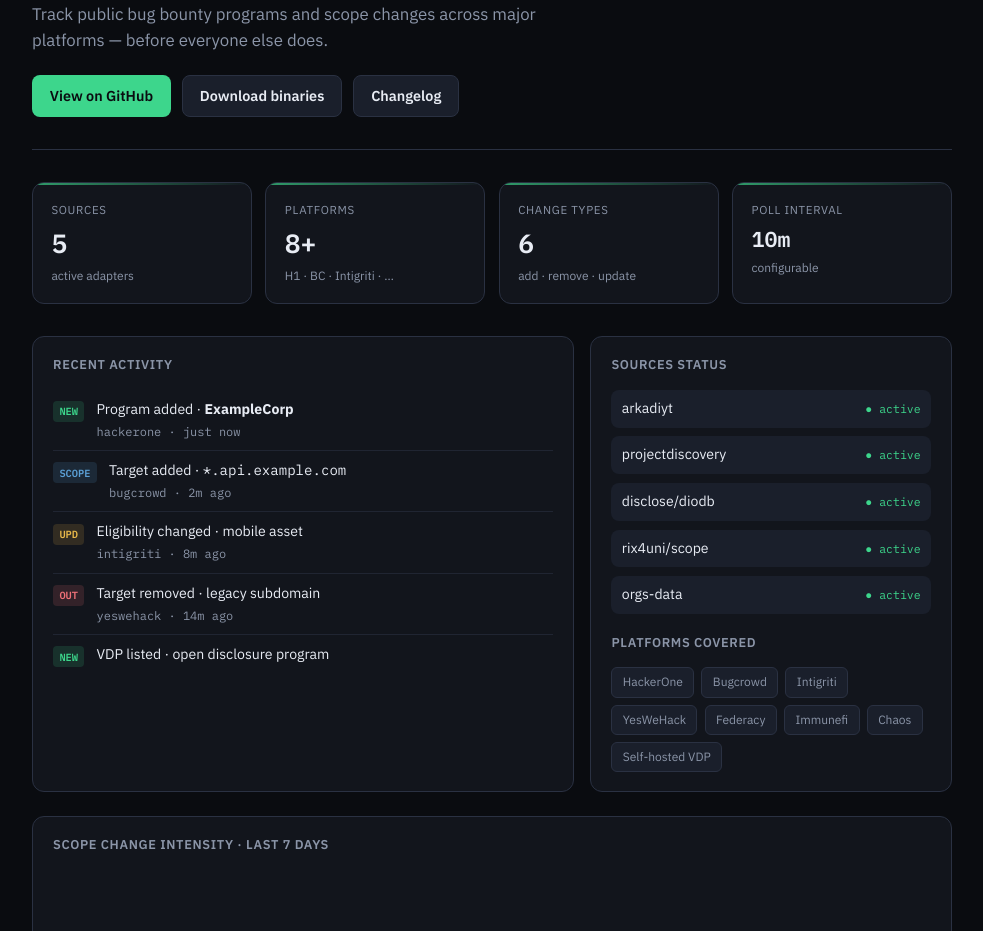
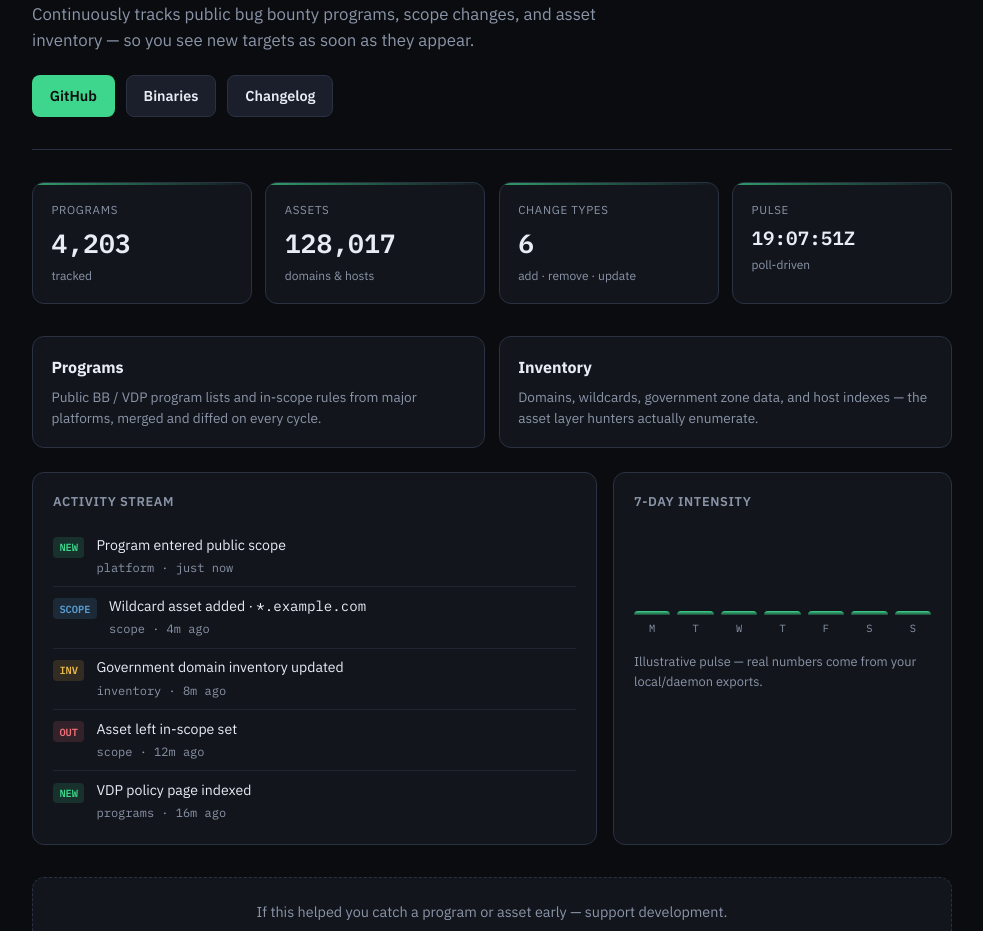
Before and after one commit to nestho/bbmonitor, a plain HTML site: page docs/index.html in a window 1280 px wide. Shown: the part 128-1059 px from the top of the page, without its empty margins (148-1131 px from the left). Drawn offline with Linux system fonts and the light colour scheme.

Commit message:
docs: live page without naming upstream sources; architecture note

```diff
--- a/docs/index.html
+++ b/docs/index.html
@@ -3,71 +3,54 @@
 <head>
   <meta charset="UTF-8" />
   <meta name="viewport" content="width=device-width, initial-scale=1.0" />
-  <title>bbmonitor — Bug Bounty Scope Monitor</title>
-  <meta name="description" content="Real-time public bug bounty scope monitor. Track new programs, scope changes, and assets across major platforms." />
-  <link rel="preconnect" href="https://fonts.googleapis.com" />
-  <link href="https://fonts.googleapis.com/css2?family=IBM+Plex+Mono:wght@400;500;600&family=IBM+Plex+Sans:wght@400;500;600;700&display=swap" rel="stylesheet" />
+  <title>bbmonitor — scope &amp; inventory radar</title>
+  <link href="https://fonts.googleapis.com/css2?family=IBM+Plex+Mono:wght@400;600&family=IBM+Plex+Sans:wght@400;500;600;700&display=swap" rel="stylesheet" />
   <style>
-    :root {
-      --bg: #0a0c10; --surface: #12151c; --surface2: #1a1f2b; --border: #2a3142;
-      --text: #e8ecf4; --muted: #8b95a8; --green: #3dd68c; --cyan: #5b9fd4;
-      --amber: #e8b84a; --red: #f07178;
-    }
-    * { box-sizing: border-box; margin: 0; padding: 0; }
-    body { font-family: "IBM Plex Sans", system-ui, sans-serif; background: var(--bg); color: var(--text); line-height: 1.55; min-height: 100vh; }
-    .mono { font-family: "IBM Plex Mono", monospace; }
-    .wrap { max-width: 960px; margin: 0 auto; padding: 2rem 1.25rem 4rem; }
-    .hero { padding: 2.5rem 0 2rem; border-bottom: 1px solid var(--border); margin-bottom: 2rem; }
-    .hero-top { display: flex; align-items: center; justify-content: space-between; flex-wrap: wrap; gap: 1rem; }
-    .logo { font-size: 1.75rem; font-weight: 700; letter-spacing: -0.03em; }
-    .logo span { color: var(--green); }
-    .live-pill { display: inline-flex; align-items: center; gap: 0.45rem; background: rgba(61,214,140,0.12); border: 1px solid rgba(61,214,140,0.35); color: var(--green); font-size: 0.75rem; font-weight: 600; padding: 0.3rem 0.7rem; border-radius: 999px; }
-    .live-dot { width: 7px; height: 7px; border-radius: 50%; background: var(--green); animation: pulse 1.6s infinite; }
-    @keyframes pulse { 0% { box-shadow: 0 0 0 0 rgba(61,214,140,0.45); } 70% { box-shadow: 0 0 0 8px rgba(61,214,140,0); } 100% { box-shadow: 0 0 0 0 rgba(61,214,140,0); } }
-    .tagline { margin-top: 0.85rem; color: var(--muted); font-size: 1.05rem; max-width: 36rem; }
-    .hero-actions { margin-top: 1.4rem; display: flex; gap: 0.7rem; flex-wrap: wrap; }
-    .btn { display: inline-flex; align-items: center; gap: 0.4rem; padding: 0.55rem 1.05rem; border-radius: 8px; font-weight: 600; font-size: 0.9rem; text-decoration: none; border: 1px solid transparent; }
-    .btn-primary { background: var(--green); color: #0a0c10; }
-    .btn-ghost { background: var(--surface2); color: var(--text); border-color: var(--border); }
-    .stats { display: grid; grid-template-columns: repeat(4, 1fr); gap: 0.85rem; margin-bottom: 2rem; }
-    @media (max-width: 700px) { .stats { grid-template-columns: repeat(2, 1fr); } }
-    .stat { background: var(--surface); border: 1px solid var(--border); border-radius: 12px; padding: 1.1rem 1.15rem; position: relative; overflow: hidden; }
-    .stat::after { content: ""; position: absolute; top: 0; left: 0; right: 0; height: 2px; background: linear-gradient(90deg, var(--green), transparent); opacity: 0.7; }
-    .stat-label { font-size: 0.72rem; text-transform: uppercase; letter-spacing: 0.06em; color: var(--muted); }
-    .stat-value { font-family: "IBM Plex Mono", monospace; font-size: 1.65rem; font-weight: 600; margin-top: 0.25rem; }
-    .stat-sub { font-size: 0.75rem; color: var(--muted); margin-top: 0.2rem; }
-    .grid-2 { display: grid; grid-template-columns: 1.2fr 0.8fr; gap: 1rem; margin-bottom: 1.5rem; }
-    @media (max-width: 800px) { .grid-2 { grid-template-columns: 1fr; } }
-    .panel { background: var(--surface); border: 1px solid var(--border); border-radius: 12px; padding: 1.15rem 1.25rem; }
-    .panel h2 { font-size: 0.8rem; text-transform: uppercase; letter-spacing: 0.05em; color: var(--muted); margin-bottom: 0.9rem; font-weight: 600; }
-    .feed { list-style: none; max-height: 280px; overflow-y: auto; }
-    .feed li { display: flex; gap: 0.75rem; padding: 0.55rem 0; border-bottom: 1px solid rgba(42,49,66,0.6); font-size: 0.88rem; }
-    .feed-badge { flex-shrink: 0; font-family: "IBM Plex Mono", monospace; font-size: 0.65rem; font-weight: 600; padding: 0.15rem 0.4rem; border-radius: 4px; height: fit-content; margin-top: 0.15rem; }
-    .b-new { background: rgba(61,214,140,0.15); color: var(--green); }
-    .b-scope { background: rgba(91,159,212,0.15); color: var(--cyan); }
-    .b-out { background: rgba(240,113,120,0.15); color: var(--red); }
-    .b-upd { background: rgba(232,184,74,0.15); color: var(--amber); }
-    .feed-meta { color: var(--muted); font-size: 0.75rem; margin-top: 0.15rem; }
-    .sources { display: flex; flex-direction: column; gap: 0.55rem; }
-    .src-row { display: flex; align-items: center; justify-content: space-between; padding: 0.5rem 0.65rem; background: var(--surface2); border-radius: 8px; font-size: 0.88rem; }
-    .src-status { font-family: "IBM Plex Mono", monospace; font-size: 0.72rem; color: var(--green); }
-    .bars { display: flex; align-items: flex-end; gap: 0.45rem; height: 100px; margin-top: 0.5rem; }
-    .bar-col { flex: 1; display: flex; flex-direction: column; align-items: center; gap: 0.3rem; }
-    .bar { width: 100%; border-radius: 4px 4px 0 0; background: linear-gradient(180deg, var(--green), rgba(61,214,140,0.25)); min-height: 4px; transition: height 0.6s ease; }
-    .bar-label { font-size: 0.65rem; color: var(--muted); font-family: "IBM Plex Mono", monospace; }
-    .chips { display: flex; flex-wrap: wrap; gap: 0.45rem; margin-top: 0.4rem; }
-    .chip { font-size: 0.75rem; padding: 0.3rem 0.65rem; border-radius: 6px; background: var(--surface2); border: 1px solid var(--border); color: var(--muted); }
-    .features { display: grid; grid-template-columns: repeat(3, 1fr); gap: 0.85rem; margin: 1.5rem 0; }
-    @media (max-width: 700px) { .features { grid-template-columns: 1fr; } }
-    .feat { background: var(--surface); border: 1px solid var(--border); border-radius: 12px; padding: 1.1rem; }
-    .feat h3 { font-size: 0.95rem; margin-bottom: 0.3rem; }
-    .feat p { font-size: 0.82rem; color: var(--muted); }
-    .donate { margin-top: 2rem; padding: 1.4rem; border: 1px dashed var(--border); border-radius: 12px; text-align: center; background: var(--surface); }
-    .donate p { color: var(--muted); font-size: 0.9rem; margin-bottom: 0.6rem; }
-    .wallet-label { font-size: 0.75rem; color: var(--muted); margin: 0.7rem 0 0.25rem; }
-    .wallet { font-family: "IBM Plex Mono", monospace; font-size: 0.8rem; background: var(--surface2); padding: 0.5rem 0.7rem; border-radius: 6px; word-break: break-all; border: 1px solid var(--border); display: block; }
-    footer { margin-top: 2.5rem; padding-top: 1.25rem; border-top: 1px solid var(--border); text-align: center; color: var(--muted); font-size: 0.8rem; }
-    footer a { color: var(--cyan); text-decoration: none; }
+    :root { --bg:#0a0c10; --s:#12151c; --s2:#1a1f2b; --b:#2a3142; --t:#e8ecf4; --m:#8b95a8; --g:#3dd68c; --c:#5b9fd4; --a:#e8b84a; --r:#f07178; }
+    *{box-sizing:border-box;margin:0;padding:0}
+    body{font-family:"IBM Plex Sans",system-ui,sans-serif;background:var(--bg);color:var(--t);line-height:1.55;min-height:100vh}
+    .mono{font-family:"IBM Plex Mono",monospace}
+    .wrap{max-width:960px;margin:0 auto;padding:2rem 1.25rem 4rem}
+    .hero{padding:2.5rem 0 2rem;border-bottom:1px solid var(--b);margin-bottom:2rem}
+    .hero-top{display:flex;align-items:center;justify-content:space-between;flex-wrap:wrap;gap:1rem}
+    .logo{font-size:1.75rem;font-weight:700;letter-spacing:-.03em}.logo span{color:var(--g)}
+    .live{display:inline-flex;align-items:center;gap:.45rem;background:rgba(61,214,140,.12);border:1px solid rgba(61,214,140,.35);color:var(--g);font-size:.75rem;font-weight:600;padding:.3rem .7rem;border-radius:999px}
+    .dot{width:7px;height:7px;border-radius:50%;background:var(--g);animation:pulse 1.6s infinite}
+    @keyframes pulse{0%{box-shadow:0 0 0 0 rgba(61,214,140,.45)}70%{box-shadow:0 0 0 8px transparent}}
+    .tagline{margin-top:.85rem;color:var(--m);font-size:1.05rem;max-width:38rem}
+    .actions{margin-top:1.4rem;display:flex;gap:.7rem;flex-wrap:wrap}
+    .btn{display:inline-flex;padding:.55rem 1.05rem;border-radius:8px;font-weight:600;font-size:.9rem;text-decoration:none;border:1px solid transparent}
+    .btn-p{background:var(--g);color:#0a0c10}.btn-g{background:var(--s2);color:var(--t);border-color:var(--b)}
+    .stats{display:grid;grid-template-columns:repeat(4,1fr);gap:.85rem;margin-bottom:2rem}
+    @media(max-width:700px){.stats{grid-template-columns:repeat(2,1fr)}}
+    .stat{background:var(--s);border:1px solid var(--b);border-radius:12px;padding:1.1rem 1.15rem;position:relative;overflow:hidden}
+    .stat::after{content:"";position:absolute;top:0;left:0;right:0;height:2px;background:linear-gradient(90deg,var(--g),transparent);opacity:.7}
+    .sl{font-size:.72rem;text-transform:uppercase;letter-spacing:.06em;color:var(--m)}
+    .sv{font-family:"IBM Plex Mono",monospace;font-size:1.65rem;font-weight:600;margin-top:.25rem}
+    .ss{font-size:.75rem;color:var(--m);margin-top:.2rem}
+    .grid{display:grid;grid-template-columns:1.25fr .75fr;gap:1rem;margin-bottom:1.5rem}
+    @media(max-width:800px){.grid{grid-template-columns:1fr}}
+    .panel{background:var(--s);border:1px solid var(--b);border-radius:12px;padding:1.15rem 1.25rem}
+    .panel h2{font-size:.8rem;text-transform:uppercase;letter-spacing:.05em;color:var(--m);margin-bottom:.9rem;font-weight:600}
+    .feed{list-style:none;max-height:300px;overflow-y:auto}
+    .feed li{display:flex;gap:.75rem;padding:.55rem 0;border-bottom:1px solid rgba(42,49,66,.6);font-size:.88rem}
+    .badge{flex-shrink:0;font-family:"IBM Plex Mono",monospace;font-size:.65rem;font-weight:600;padding:.15rem .4rem;border-radius:4px;height:fit-content;margin-top:.15rem}
+    .b-new{background:rgba(61,214,140,.15);color:var(--g)}.b-scope{background:rgba(91,159,212,.15);color:var(--c)}.b-out{background:rgba(240,113,120,.15);color:var(--r)}.b-inv{background:rgba(232,184,74,.15);color:var(--a)}
+    .meta{color:var(--m);font-size:.75rem;margin-top:.15rem}
+    .bars{display:flex;align-items:flex-end;gap:.45rem;height:110px;margin-top:.5rem}
+    .bc{flex:1;display:flex;flex-direction:column;align-items:center;gap:.3rem}
+    .bar{width:100%;border-radius:4px 4px 0 0;background:linear-gradient(180deg,var(--g),rgba(61,214,140,.25));min-height:4px;transition:height .6s ease}
+    .bl{font-size:.65rem;color:var(--m);font-family:"IBM Plex Mono",monospace}
+    .layers{display:grid;grid-template-columns:1fr 1fr;gap:.85rem;margin-bottom:1.5rem}
+    @media(max-width:600px){.layers{grid-template-columns:1fr}}
+    .layer{background:var(--s);border:1px solid var(--b);border-radius:12px;padding:1.15rem}
+    .layer h3{font-size:1rem;margin-bottom:.4rem}.layer p{font-size:.85rem;color:var(--m)}
+    .donate{margin-top:2rem;padding:1.4rem;border:1px dashed var(--b);border-radius:12px;text-align:center;background:var(--s)}
+    .donate p{color:var(--m);font-size:.9rem;margin-bottom:.5rem}
+    .wl{font-size:.75rem;color:var(--m);margin:.7rem 0 .25rem}
+    .w{font-family:"IBM Plex Mono",monospace;font-size:.8rem;background:var(--s2);padding:.5rem .7rem;border-radius:6px;word-break:break-all;border:1px solid var(--b);display:block}
+    footer{margin-top:2.5rem;padding-top:1.25rem;border-top:1px solid var(--b);text-align:center;color:var(--m);font-size:.8rem}
+    footer a{color:var(--c);text-decoration:none}
   </style>
 </head>
 <body>
@@ -75,114 +58,95 @@
     <header class="hero">
       <div class="hero-top">
         <div class="logo">bb<span>monitor</span></div>
-        <div class="live-pill"><span class="live-dot"></span> LIVE SCOPE FEED</div>
+        <div class="live"><span class="dot"></span> MONITORING</div>
       </div>
-      <p class="tagline">Track public bug bounty programs and scope changes across major platforms — before everyone else does.</p>
-      <div class="hero-actions">
-        <a class="btn btn-primary" href="https://github.com/nestho/bbmonitor">View on GitHub</a>
-        <a class="btn btn-ghost" href="https://github.com/nestho/bbmonitor/releases">Download binaries</a>
-        <a class="btn btn-ghost" href="https://github.com/nestho/bbmonitor/blob/main/CHANGELOG.md">Changelog</a>
+      <p class="tagline">Continuously tracks public bug bounty programs, scope changes, and asset inventory — so you see new targets as soon as they appear.</p>
+      <div class="actions">
+        <a class="btn btn-p" href="https://github.com/nestho/bbmonitor">GitHub</a>
+        <a class="btn btn-g" href="https://github.com/nestho/bbmonitor/releases">Binaries</a>
+        <a class="btn btn-g" href="https://github.com/nestho/bbmonitor/blob/main/CHANGELOG.md">Changelog</a>
       </div>
     </header>
 
     <section class="stats">
-      <div class="stat"><div class="stat-label">Sources</div><div class="stat-value">5</div><div class="stat-sub">active adapters</div></div>
-      <div class="stat"><div class="stat-label">Platforms</div><div class="stat-value">8+</div><div class="stat-sub">H1 · BC · Intigriti · …</div></div>
-      <div class="stat"><div class="stat-label">Change types</div><div class="stat-value">6</div><div class="stat-sub">add · remove · update</div></div>
-      <div class="stat"><div class="stat-label">Poll interval</div><div class="stat-value mono" style="font-size:1.35rem">10m</div><div class="stat-sub">configurable</div></div>
+      <div class="stat"><div class="sl">Programs</div><div class="sv" id="n-prog">—</div><div class="ss">tracked</div></div>
+      <div class="stat"><div class="sl">Assets</div><div class="sv" id="n-asset">—</div><div class="ss">domains &amp; hosts</div></div>
+      <div class="stat"><div class="sl">Change types</div><div class="sv">6</div><div class="ss">add · remove · update</div></div>
+      <div class="stat"><div class="sl">Pulse</div><div class="sv mono" style="font-size:1.2rem" id="pulse">live</div><div class="ss">poll-driven</div></div>
     </section>
 
-    <div class="grid-2">
-      <div class="panel">
-        <h2>Recent activity</h2>
-        <ul class="feed" id="feed">
-          <li><span class="feed-badge b-new">NEW</span><div><div>Program added · <strong>ExampleCorp</strong></div><div class="feed-meta mono">hackerone · just now</div></div></li>
-          <li><span class="feed-badge b-scope">SCOPE</span><div><div>Target added · <span class="mono">*.api.example.com</span></div><div class="feed-meta mono">bugcrowd · 2m ago</div></div></li>
-          <li><span class="feed-badge b-upd">UPD</span><div><div>Eligibility changed · mobile asset</div><div class="feed-meta mono">intigriti · 8m ago</div></div></li>
-          <li><span class="feed-badge b-out">OUT</span><div><div>Target removed · legacy subdomain</div><div class="feed-meta mono">yeswehack · 14m ago</div></div></li>
-          <li><span class="feed-badge b-new">NEW</span><div><div>VDP listed · open disclosure program</div><div class="feed-meta mono">diodb · 21m ago</div></div></li>
-        </ul>
+    <div class="layers">
+      <div class="layer">
+        <h3>Programs</h3>
+        <p>Public BB / VDP program lists and in-scope rules from major platforms, merged and diffed on every cycle.</p>
       </div>
-      <div class="panel">
-        <h2>Sources status</h2>
-        <div class="sources">
-          <div class="src-row"><span>arkadiyt</span><span class="src-status">● active</span></div>
-          <div class="src-row"><span>projectdiscovery</span><span class="src-status">● active</span></div>
-          <div class="src-row"><span>disclose/diodb</span><span class="src-status">● active</span></div>
-          <div class="src-row"><span>rix4uni/scope</span><span class="src-status">● active</span></div>
-          <div class="src-row"><span>orgs-data</span><span class="src-status">● active</span></div>
-        </div>
-        <h2 style="margin-top:1.2rem">Platforms covered</h2>
-        <div class="chips">
-          <span class="chip">HackerOne</span><span class="chip">Bugcrowd</span><span class="chip">Intigriti</span>
-          <span class="chip">YesWeHack</span><span class="chip">Federacy</span><span class="chip">Immunefi</span>
-          <span class="chip">Chaos</span><span class="chip">Self-hosted VDP</span>
-        </div>
+      <div class="layer">
+        <h3>Inventory</h3>
+        <p>Domains, wildcards, government zone data, and host indexes — the asset layer hunters actually enumerate.</p>
       </div>
     </div>
 
-    <div class="panel" style="margin-bottom:1.5rem">
-      <h2>Scope change intensity · last 7 days</h2>
-      <div class="bars" id="bars">
-        <div class="bar-col"><div class="bar" style="height:42%"></div><span class="bar-label">Mon</span></div>
-        <div class="bar-col"><div class="bar" style="height:65%"></div><span class="bar-label">Tue</span></div>
-        <div class="bar-col"><div class="bar" style="height:38%"></div><span class="bar-label">Wed</span></div>
-        <div class="bar-col"><div class="bar" style="height:80%"></div><span class="bar-label">Thu</span></div>
-        <div class="bar-col"><div class="bar" style="height:55%"></div><span class="bar-label">Fri</span></div>
-        <div class="bar-col"><div class="bar" style="height:30%"></div><span class="bar-label">Sat</span></div>
-        <div class="bar-col"><div class="bar" style="height:48%"></div><span class="bar-label">Sun</span></div>
+    <div class="grid">
+      <div class="panel">
+        <h2>Activity stream</h2>
+        <ul class="feed" id="feed"></ul>
+      </div>
+      <div class="panel">
+        <h2>7-day intensity</h2>
+        <div class="bars" id="bars">
+          <div class="bc"><div class="bar" style="height:40%"></div><span class="bl">M</span></div>
+          <div class="bc"><div class="bar" style="height:62%"></div><span class="bl">T</span></div>
+          <div class="bc"><div class="bar" style="height:35%"></div><span class="bl">W</span></div>
+          <div class="bc"><div class="bar" style="height:78%"></div><span class="bl">T</span></div>
+          <div class="bc"><div class="bar" style="height:55%"></div><span class="bl">F</span></div>
+          <div class="bc"><div class="bar" style="height:28%"></div><span class="bl">S</span></div>
+          <div class="bc"><div class="bar" style="height:45%"></div><span class="bl">S</span></div>
+        </div>
+        <p style="margin-top:1rem;font-size:.8rem;color:var(--m)">Illustrative pulse — real numbers come from your local/daemon exports.</p>
       </div>
     </div>
 
-    <section class="features">
-      <div class="feat"><h3>⚡ Every change</h3><p>Program add/remove, scope in/out, eligibility flips — all tracked and notifiable.</p></div>
-      <div class="feat"><h3>📡 Telegram + Webhook</h3><p>Push alerts the moment a new target or program hits public scope.</p></div>
-      <div class="feat"><h3>🛠 Daemon + TUI</h3><p>Run headless on a VPS or watch live progress in a clean terminal UI.</p></div>
-    </section>
-
     <div class="donate">
-      <p>If bbmonitor helped you catch a program or scope early — support development.</p>
-      <div class="wallet-label">USDT (TRC20)</div>
-      <code class="wallet">TAH1B9ksFekoqBmQaRbGqooca7MSUadvn2</code>
-      <div class="wallet-label">USDT (BEP20)</div>
-      <code class="wallet">0x5f4d2227e66837Dcf94B1d647218edF16b35eba1</code>
-      <p style="margin-top:1rem;font-size:0.8rem">or <a href="https://github.com/nestho/bbmonitor" style="color:var(--cyan)">star the repo</a></p>
+      <p>If this helped you catch a program or asset early — support development.</p>
+      <div class="wl">USDT (TRC20)</div>
+      <code class="w">TAH1B9ksFekoqBmQaRbGqooca7MSUadvn2</code>
+      <div class="wl">USDT (BEP20)</div>
+      <code class="w">0x5f4d2227e66837Dcf94B1d647218edF16b35eba1</code>
     </div>
 
-    <footer>
-      bbmonitor · MIT ·
-      <a href="https://github.com/nestho/bbmonitor">GitHub</a> ·
-      <a href="https://github.com/nestho/bbmonitor/releases">Releases</a> ·
-      <a href="https://github.com/nestho/bbmonitor/blob/main/CHANGELOG.md">Changelog</a>
-    </footer>
+    <footer>bbmonitor · MIT · <a href="https://github.com/nestho/bbmonitor">GitHub</a> · <a href="https://github.com/nestho/bbmonitor/releases">Releases</a></footer>
   </div>
   <script>
-    const feedItems = [
-      { badge: "NEW", cls: "b-new", title: "Program added · <strong>ExampleCorp</strong>", meta: "hackerone" },
-      { badge: "SCOPE", cls: "b-scope", title: "Target added · <span class='mono'>*.api.example.com</span>", meta: "bugcrowd" },
-      { badge: "UPD", cls: "b-upd", title: "Eligibility changed · mobile asset", meta: "intigriti" },
-      { badge: "OUT", cls: "b-out", title: "Target removed · legacy subdomain", meta: "yeswehack" },
-      { badge: "NEW", cls: "b-new", title: "VDP listed · open disclosure program", meta: "diodb" },
-      { badge: "SCOPE", cls: "b-scope", title: "Wildcard in-scope · <span class='mono'>*.cdn.target.io</span>", meta: "arkadiyt" },
+    const items = [
+      {b:"NEW",c:"b-new",t:"Program entered public scope",m:"platform"},
+      {b:"SCOPE",c:"b-scope",t:"Wildcard asset added · <span class='mono'>*.example.com</span>",m:"scope"},
+      {b:"INV",c:"b-inv",t:"Government domain inventory updated",m:"inventory"},
+      {b:"OUT",c:"b-out",t:"Asset left in-scope set",m:"scope"},
+      {b:"NEW",c:"b-new",t:"VDP policy page indexed",m:"programs"},
+      {b:"SCOPE",c:"b-scope",t:"Mobile app identifier added",m:"scope"},
+      {b:"INV",c:"b-inv",t:"Host index delta merged",m:"inventory"},
     ];
-    let tick = 0;
-    function refreshFeed() {
-      const ul = document.getElementById("feed");
-      let html = "";
-      for (let i = 0; i < 5; i++) {
-        const item = feedItems[(tick + i) % feedItems.length];
-        const mins = (i * 3 + (tick % 5)) + "m ago";
-        html += `<li><span class="feed-badge ${item.cls}">${item.badge}</span><div><div>${item.title}</div><div class="feed-meta mono">${item.meta} · ${i===0?"just now":mins}</div></div></li>`;
+    let tick=0;
+    function render(){
+      const ul=document.getElementById("feed");
+      let h="";
+      for(let i=0;i<6;i++){
+        const it=items[(tick+i)%items.length];
+        const ago=i===0?"just now":(i*4+(tick%3))+"m ago";
+        h+=`<li><span class="badge ${it.c}">${it.b}</span><div><div>${it.t}</div><div class="meta mono">${it.m} · ${ago}</div></div></li>`;
       }
-      ul.innerHTML = html; tick++;
+      ul.innerHTML=h; tick++;
+      document.getElementById("n-prog").textContent=(4200+tick*3).toLocaleString();
+      document.getElementById("n-asset").textContent=(128000+tick*17).toLocaleString();
+      document.getElementById("pulse").textContent=new Date().toISOString().slice(11,19)+"Z";
     }
-    setInterval(refreshFeed, 12000);
-    setInterval(() => {
-      document.querySelectorAll(".bar").forEach(b => {
-        const base = parseInt(b.style.height) || 50;
-        b.style.height = Math.max(18, Math.min(95, base + (Math.random()*10-5))) + "%";
+    render(); setInterval(render,10000);
+    setInterval(()=>{
+      document.querySelectorAll(".bar").forEach(b=>{
+        const base=parseInt(b.style.height)||50;
+        b.style.height=Math.max(15,Math.min(92,base+(Math.random()*12-6)))+"%";
       });
-    }, 8000);
+    },7000);
   </script>
 </body>
 </html>
```
Also changed, not shown: 1 other file.
